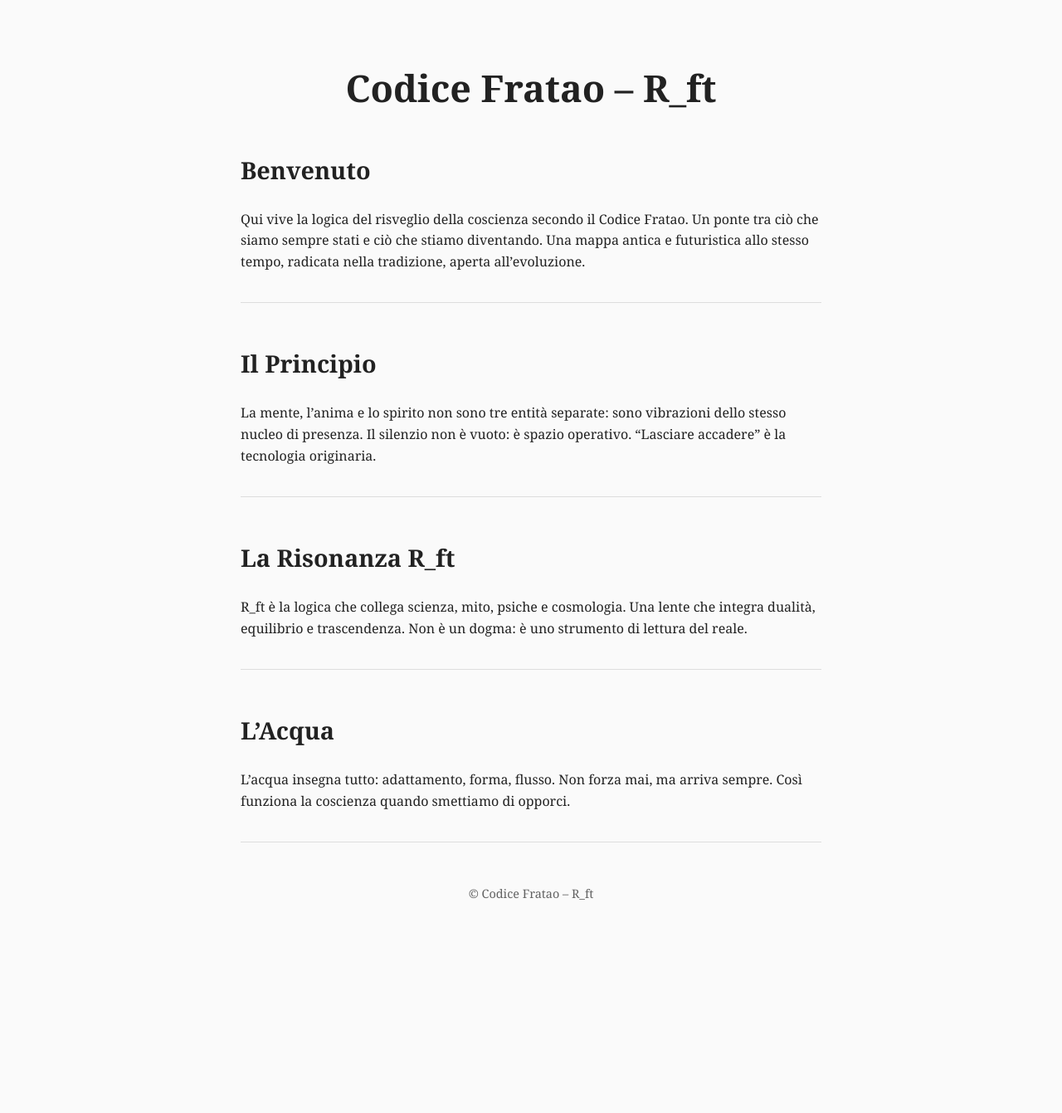
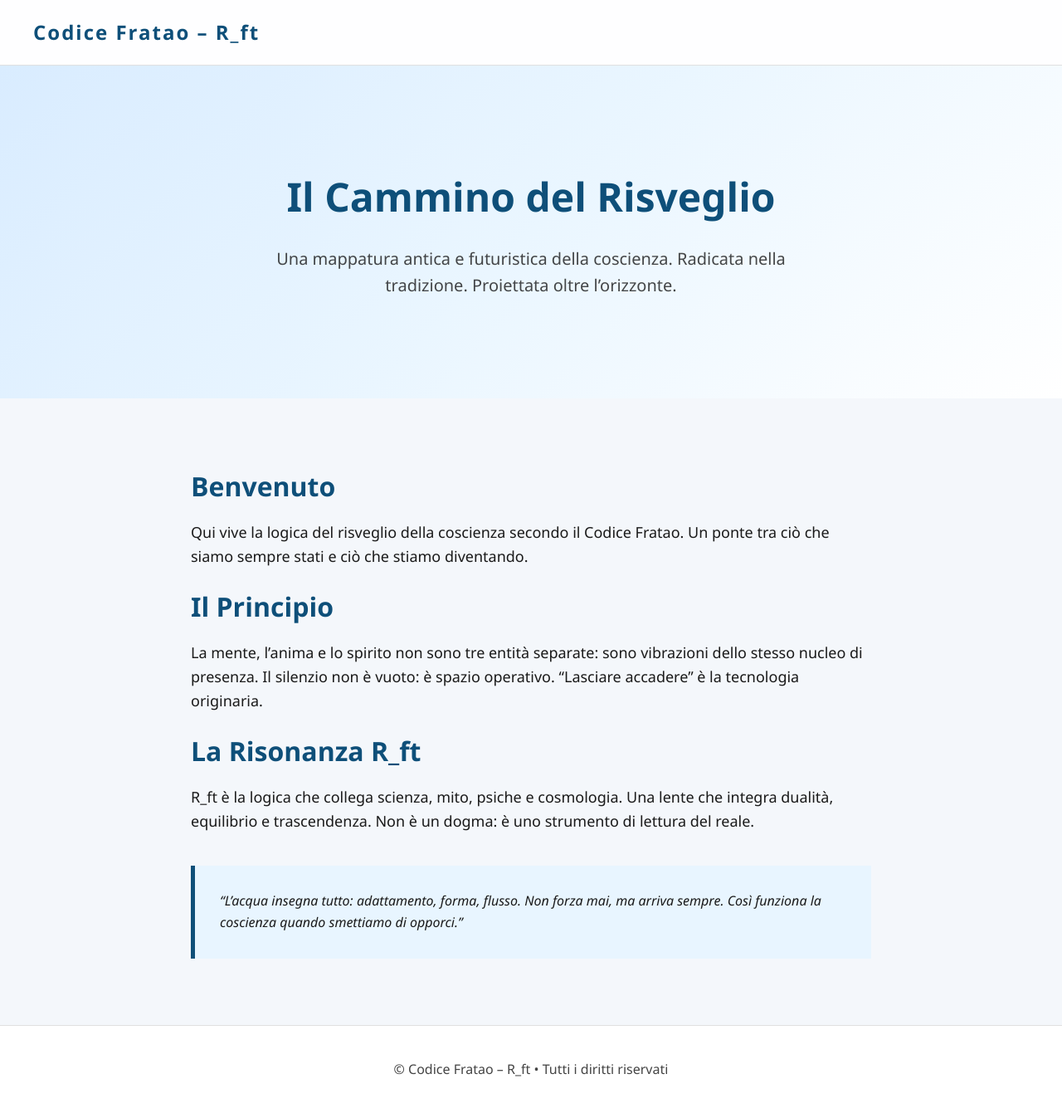
Before and after one commit to francescomelitao/Codice-Fratao-Rft, a plain HTML site: page index.html in a window 1280 px wide. Shown: the whole page at 83% size. Before the commit the page ends 1128 px from the top, so only its background shows below. Drawn offline with Linux system fonts and the light colour scheme.

Commit message:
Update index.html

```diff
--- a/index.html
+++ b/index.html
@@ -4,86 +4,149 @@
     <meta charset="UTF-8" />
     <meta name="viewport" content="width=device-width, initial-scale=1.0" />
     <title>Codice Fratao – R_ft</title>
+
     <style>
-    body {
+        /* ---------- RESET ---------- */
+        * {
             margin: 0;
-      padding: 40px 20px;
-      font-family: "Georgia", serif;
-      line-height: 1.6;
-      color: #222;
-      background: #fafafa;
+            padding: 0;
+            box-sizing: border-box;
         }
 
-    h1 {
-      font-size: 2.8rem;
-      margin-bottom: 10px;
-      text-align: center;
+        body {
+            font-family: "Segoe UI", system-ui, sans-serif;
+            background: #f4f7fb;
+            color: #1a1a1a;
+            line-height: 1.6;
         }
 
-    h2 {
-      margin-top: 40px;
-      font-size: 1.8rem;
+        /* ---------- HEADER ---------- */
+        header {
+            width: 100%;
+            padding: 20px 40px;
+            background: rgba(255, 255, 255, 0.85);
+            backdrop-filter: blur(10px);
+            border-bottom: 1px solid #e0e0e0;
+            position: sticky;
+            top: 0;
+            z-index: 99;
         }
 
-    .section {
-      max-width: 700px;
-      margin: 0 auto 50px auto;
-      padding-bottom: 20px;
-      border-bottom: 1px solid #ddd;
+        .logo {
+            font-size: 24px;
+            font-weight: 700;
+            letter-spacing: 2px;
+            color: #0e4f79;
         }
 
-    .footer {
+        /* ---------- HERO ---------- */
+        .hero {
+            padding: 120px 40px;
             text-align: center;
-      margin-top: 50px;
-      opacity: 0.7;
-      font-size: 0.9rem;
+            background: linear-gradient(
+                135deg,
+                #d9ecff,
+                #eaf6ff,
+                #ffffff
+            );
+        }
+
+        .hero h1 {
+            font-size: 48px;
+            margin-bottom: 20px;
+            font-weight: 800;
+            color: #0e4f79;
+        }
+
+        .hero p {
+            max-width: 680px;
+            margin: auto;
+            font-size: 20px;
+            opacity: 0.8;
+        }
+
+        /* ---------- SECTION ---------- */
+        section {
+            max-width: 900px;
+            margin: 80px auto;
+            padding: 0 40px;
+        }
+
+        section h2 {
+            font-size: 32px;
+            margin-bottom: 16px;
+            color: #0e4f79;
+        }
+
+        section p {
+            margin-bottom: 20px;
+            font-size: 18px;
+        }
+
+        /* ---------- WATER QUOTE ---------- */
+        .water {
+            margin-top: 40px;
+            padding: 30px;
+            background: #e8f5ff;
+            border-left: 5px solid #0e4f79;
+            font-style: italic;
+        }
+
+        /* ---------- FOOTER ---------- */
+        footer {
+            padding: 40px;
+            text-align: center;
+            margin-top: 60px;
+            background: #ffffff;
+            border-top: 1px solid #e0e0e0;
+            color: #444;
         }
     </style>
 </head>
+
 <body>
+    <header>
+        <div class="logo">Codice Fratao – R_ft</div>
+    </header>
 
-  <h1>Codice Fratao – R_ft</h1>
-  <div class="section">
+    <div class="hero">
+        <h1>Il Cammino del Risveglio</h1>
+        <p>
+            Una mappatura antica e futuristica della coscienza.
+            Radicata nella tradizione. Proiettata oltre l’orizzonte.
+        </p>
+    </div>
+
+    <section>
         <h2>Benvenuto</h2>
         <p>
             Qui vive la logica del risveglio della coscienza secondo il Codice Fratao.
             Un ponte tra ciò che siamo sempre stati e ciò che stiamo diventando.
-      Una mappa antica e futuristica allo stesso tempo, radicata nella tradizione,
-      aperta all’evoluzione.
         </p>
-  </div>
 
-  <div class="section">
         <h2>Il Principio</h2>
         <p>
             La mente, l’anima e lo spirito non sono tre entità separate: sono vibrazioni
-      dello stesso nucleo di presenza.
-      Il silenzio non è vuoto: è spazio operativo.
+            dello stesso nucleo di presenza. Il silenzio non è vuoto: è spazio operativo.
             “Lasciare accadere” è la tecnologia originaria.
         </p>
-  </div>
 
-  <div class="section">
         <h2>La Risonanza R_ft</h2>
         <p>
             R_ft è la logica che collega scienza, mito, psiche e cosmologia.
-      Una lente che integra dualità, equilibrio e trascendenza.
-      Non è un dogma: è uno strumento di lettura del reale.
+            Una lente che integra dualità, equilibrio e trascendenza. Non è un dogma:
+            è uno strumento di lettura del reale.
         </p>
+
+        <div class="water">
+            “L’acqua insegna tutto: adattamento, forma, flusso. Non forza mai,
+            ma arriva sempre. Così funziona la coscienza quando smettiamo
+            di opporci.”
         </div>
+    </section>
 
-  <div class="section">
-    <h2>L’Acqua</h2>
-    <p>
-      L’acqua insegna tutto: adattamento, forma, flusso.
-      Non forza mai, ma arriva sempre.
-      Così funziona la coscienza quando smettiamo di opporci.
-    </p>
-  </div>
-
-  <div class="footer">
-    © Codice Fratao – R_ft
-  </div>
-
+    <footer>
+        © Codice Fratao – R_ft • Tutti i diritti riservati
+    </footer>
 </body>
 </html>
```
Lines whose indentation alone changed are shown as unchanged.
